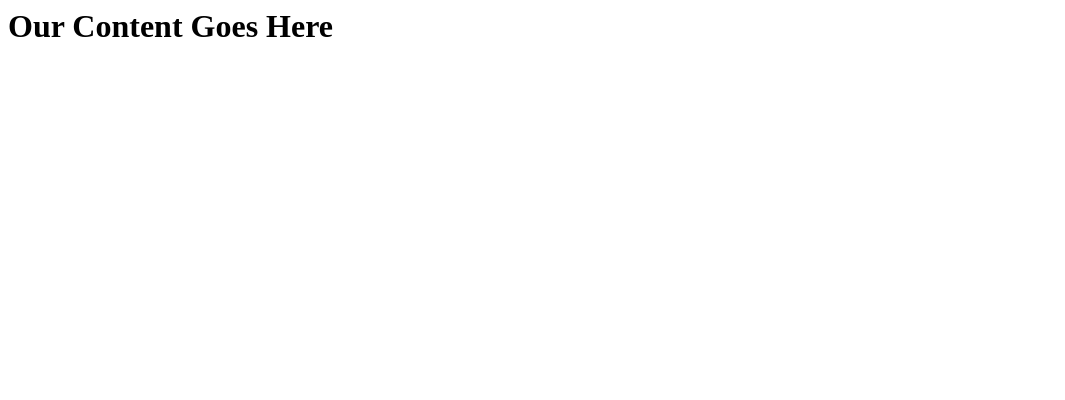
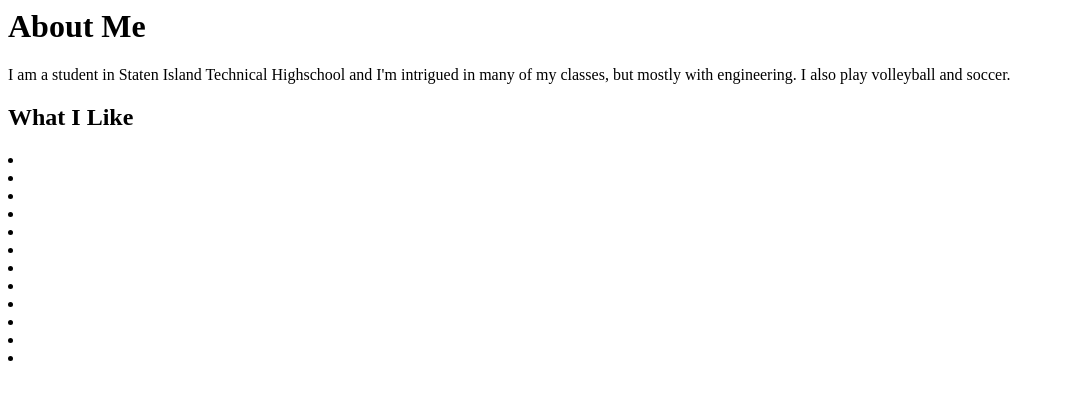
Before and after one commit to staten-island-tech/intro-to-html-OctavioM3, a plain HTML site: page Index.html in a window 1280 px wide. Shown: the whole page, without its empty margins (0-1065 px from the left). Drawn offline with Linux system fonts and the light colour scheme.

Commit message:
Update Index.html

```diff
--- a/Index.html
+++ b/Index.html
@@ -6,6 +6,24 @@
     <title>Document</title>
 </head>
 <body>
-    <h1>Our Content Goes Here</h1>
+    <h1>About Me</h1>
+    <p>I am a student in Staten Island Technical Highschool and I'm intrigued in many of my classes, but mostly with engineering. I also play volleyball and soccer.</p>
+    <link rel="stylesheet" href="">
+    <h2>What I Like</h2>
+    <li></li>
+    <li></li>
+    <li></li>
+    <li></li>
+    <li></li>
+    <li></li>
+
+    <li></li>
+    <li></li>
+    <li></li>
+    <li></li>
+    <li></li>
+    <li></li>
+
+    <img src="" alt="">
 </body>
 </html>
```
